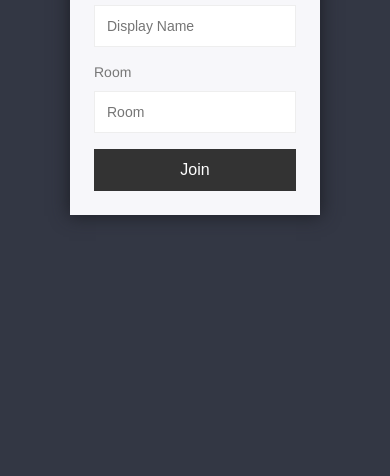
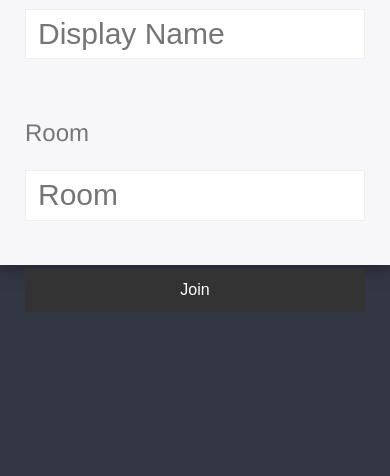
Before and after one commit to sagarbhensjaliya/sagar-chat-app, a website: page public/index.html in a window 390 px wide. Shown: the part 368-844 px from the top of the page. Drawn offline with Linux system fonts and the light colour scheme.

Commit message:
mobile update login page

```diff
--- a/public/css/query.css
+++ b/public/css/query.css
@@ -52,6 +52,44 @@
     .users {
         display: none;
     }
+
+    /*login*/
+    .centered-form__box {
+        box-shadow: 0px 0px 17px 1px #1D1F26;
+        background: #F7F7FA;
+        padding: 25px;
+        width: 50vh;
+        height: 50vh;
+    }
+
+    .centered-form input {
+        margin-bottom: 15px;
+        width: 100%;
+        height: 6vh;
+        font-size: 30px;
+    }
+
+    label {
+        display: block;
+        /* font-size: 14px; */
+        margin-bottom: 20px;
+        color: #777;
+        margin-top: 5vh;
+        font-size: x-large;
+    }
+
+    .centered-form input {
+        margin-bottom: 15px;
+        width: 100%;
+        height: 6vh;
+        font-size: 30px;
+    }
+
+    .centered-form button {
+        width: 100%;
+        height: 5vh;
+        margin-top: 4vh;
+    }
 }
 
 @media only screen and (max-width: 480px) {
@@ -100,4 +138,42 @@
     .users {
         display: none;
     }
+
+    /*login*/
+    .centered-form__box {
+        box-shadow: 0px 0px 17px 1px #1D1F26;
+        background: #F7F7FA;
+        padding: 25px;
+        width: 50vh;
+        height: 50vh;
+    }
+
+    .centered-form input {
+        margin-bottom: 15px;
+        width: 100%;
+        height: 6vh;
+        font-size: 30px;
+    }
+
+    label {
+        display: block;
+        /* font-size: 14px; */
+        margin-bottom: 20px;
+        color: #777;
+        margin-top: 5vh;
+        font-size: x-large;
+    }
+
+    .centered-form input {
+        margin-bottom: 15px;
+        width: 100%;
+        height: 6vh;
+        font-size: 30px;
+    }
+
+    .centered-form button {
+        width: 100%;
+        height: 5vh;
+        margin-top: 4vh;
+    }
 }
--- a/public/index.html
+++ b/public/index.html
@@ -4,6 +4,8 @@
         <title>Chat App</title>
         <link rel="icon" href="/img/favicon.png">
         <link rel="stylesheet" href="/css/styles.css">
+        <link rel="stylesheet" href="/css/query.css">
+        <meta name="viewport" content="width=device-width, initial-scale=1">
     </head>
     <body>
         <div class="centered-form">
```
